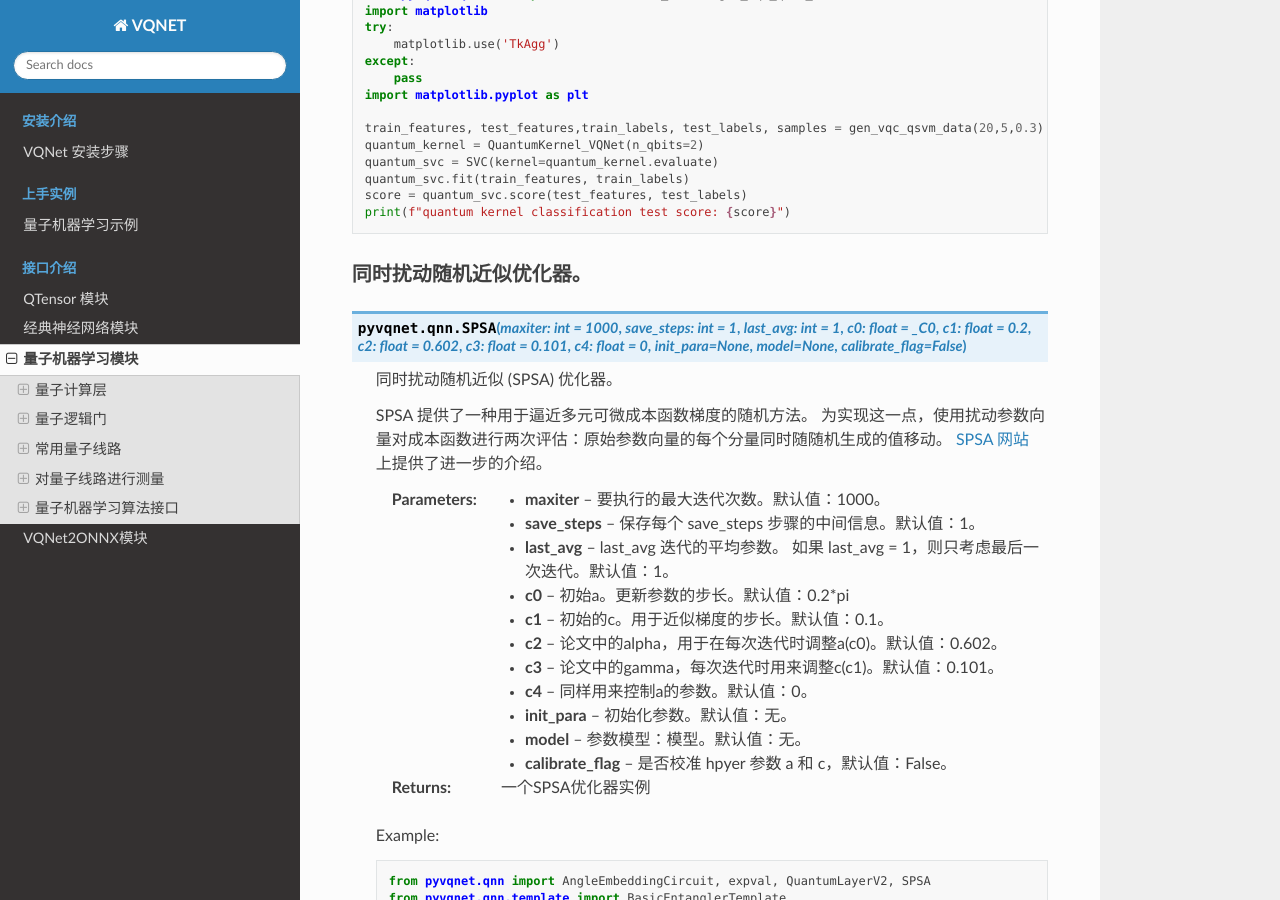
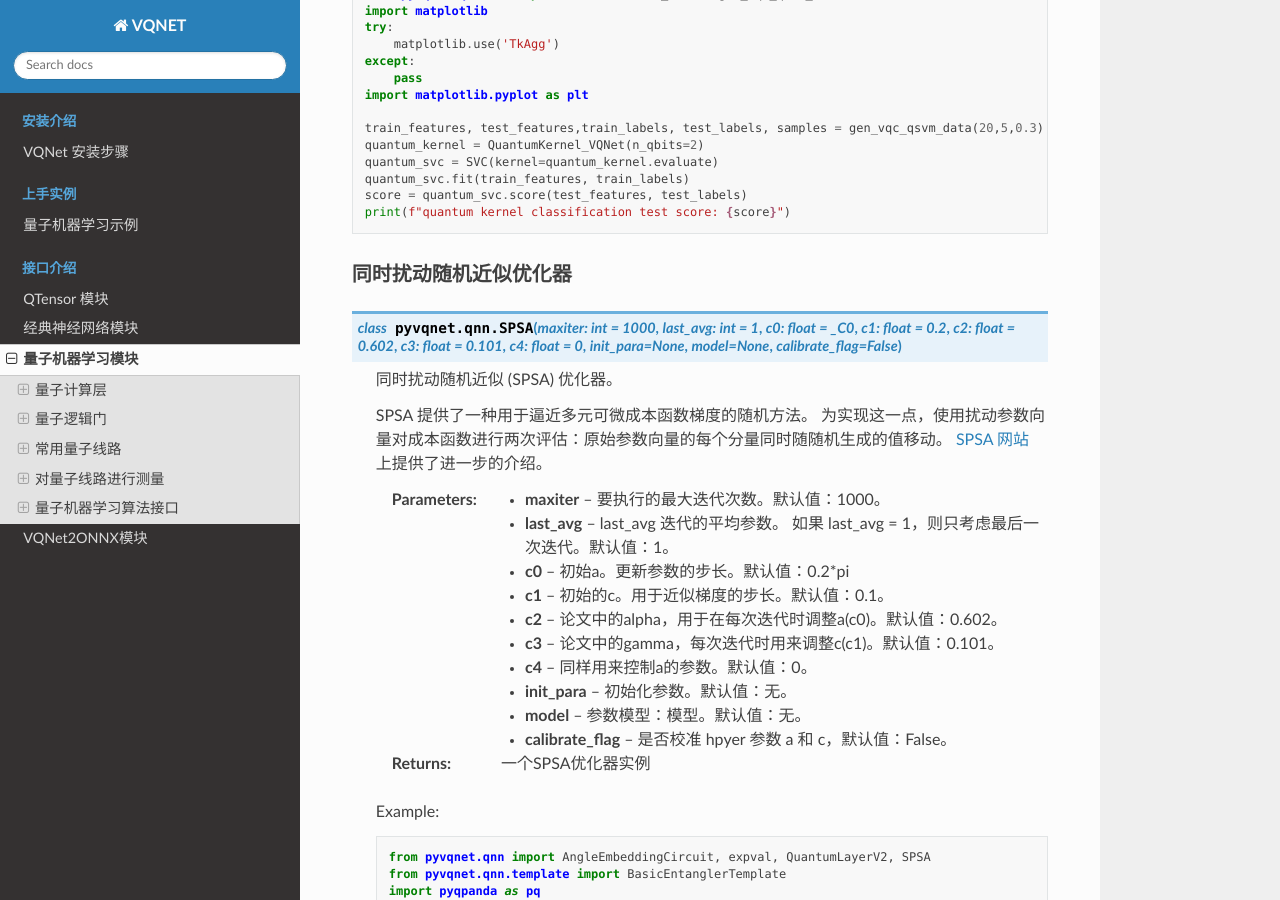
Before and after one commit to OriginQ/VQNET2.0-tutorial, a Sphinx documentation site: the page built from source/rst/qnn.rst, in a window 1280 px wide and 900 px high, scrolled down 35840 px. Built offline with Sphinx 7.4.7 and the Read the Docs theme 2.0.0, drawn with Linux system fonts in a browser that asks for light colours.

Commit message:
[fix] spsa doc fix

```diff
--- a/source/rst/qnn.rst
+++ b/source/rst/qnn.rst
@@ -1615,11 +1615,10 @@ QGAN使用经典的GAN模型结构，分为Generator生成器与Discriminator鉴
 
 
 
-同时扰动随机近似优化器。
+同时扰动随机近似优化器
 ^^^^^^^^^^^^^^^^^^^^^^^^^^^^^^^^^^^^^^
 
-
-.. py:function:: pyvqnet.qnn.SPSA(maxiter: int = 1000, save_steps: int = 1, last_avg: int = 1, c0: float = _C0, c1: float = 0.2, c2: float = 0.602, c3: float = 0.101, c4: float = 0, init_para=None, model=None, calibrate_flag=False)
+.. py:class:: pyvqnet.qnn.SPSA(maxiter: int = 1000, last_avg: int = 1, c0: float = _C0, c1: float = 0.2, c2: float = 0.602, c3: float = 0.101, c4: float = 0, init_para=None, model=None, calibrate_flag=False)
 
     同时扰动随机近似 (SPSA) 优化器。
 
@@ -1628,7 +1627,6 @@ QGAN使用经典的GAN模型结构，分为Generator生成器与Discriminator鉴
     `SPSA 网站 <http://www.jhuapl.edu/SPSA>`__ 上提供了进一步的介绍。
 
     :param maxiter: 要执行的最大迭代次数。默认值：1000。
-    :param save_steps: 保存每个 save_steps 步骤的中间信息。默认值：1。
     :param last_avg: last_avg 迭代的平均参数。
         如果 last_avg = 1，则只考虑最后一次迭代。默认值：1。
     :param c0: 初始a。更新参数的步长。默认值：0.2*pi
@@ -1685,7 +1683,7 @@ QGAN使用经典的GAN模型结构，分为Generator生成器与Discriminator鉴
         )
 
 
-.. py:function:: pyvqnet.qnn.SPSA._step(input_data)
+.. py:method:: pyvqnet.qnn.SPSA._step(input_data)
 
     优化 sapa 优化器
 
```
